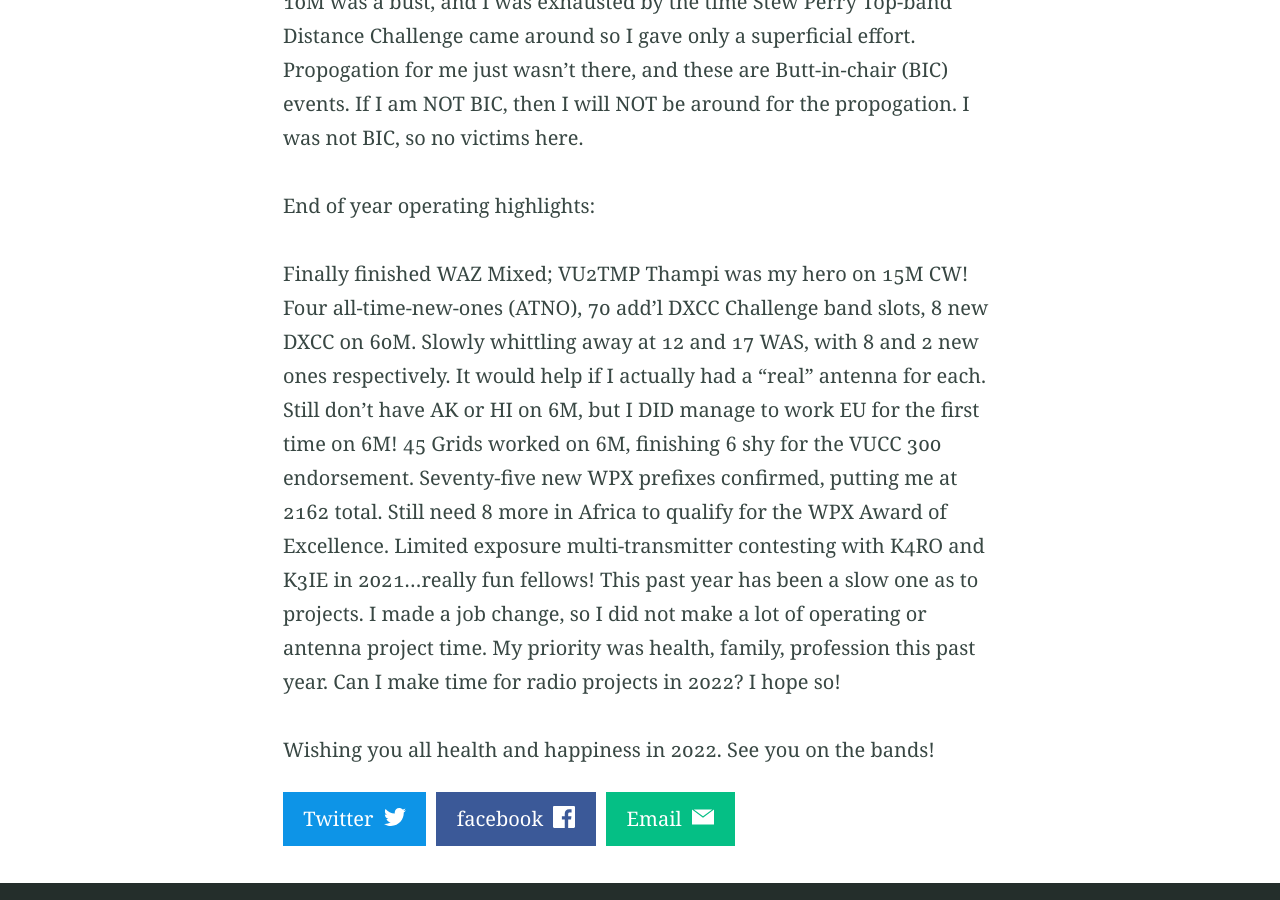
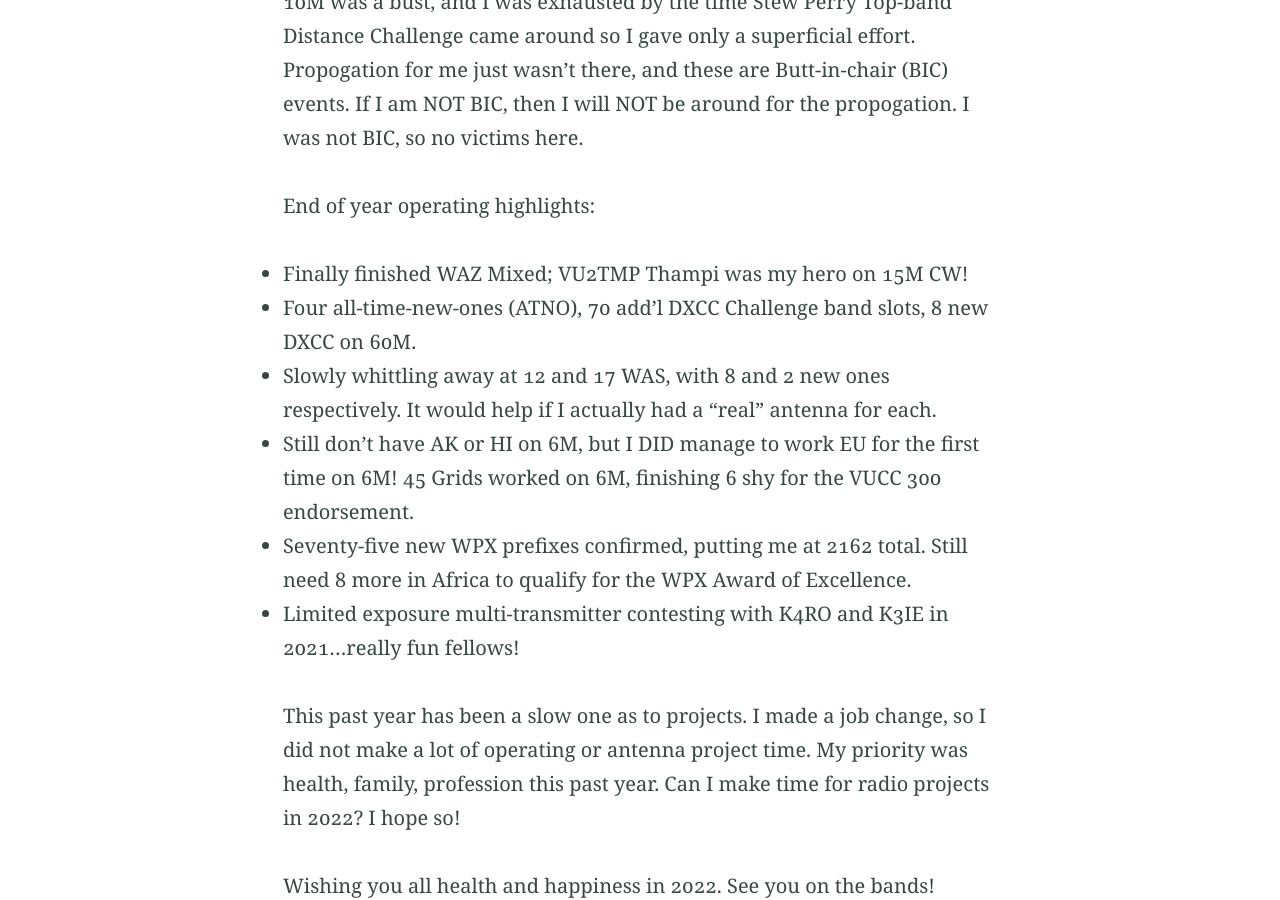
Before and after one commit to WF7T/wf7t.github.io, a Jekyll site: the page built from _posts/2021-12-31-EOY-report.md, in a window 1280 px wide and 900 px high, scrolled down 599 px. Built offline with Jekyll 4.4.1, drawn with Linux system fonts in a browser that asks for light colours.

```diff
--- a/_posts/2021-12-31-EOY-report.md
+++ b/_posts/2021-12-31-EOY-report.md
@@ -9,12 +9,13 @@ Still busy professionally, so I am falling behind on my radio hobby!  ARRL 10M
 
 End of year operating highlights:
 
-Finally finished WAZ Mixed; VU2TMP Thampi was my hero on 15M CW!
-Four all-time-new-ones (ATNO), 70 add'l DXCC Challenge band slots, 8 new DXCC on 60M.
-Slowly whittling away at 12 and 17 WAS, with 8 and 2 new ones respectively. It would help if I actually had a "real" antenna for each.
-Still don't have AK or HI on 6M, but I DID manage to work EU for the first time on 6M! 45 Grids worked on 6M, finishing 6 shy for the VUCC 300 endorsement.
-Seventy-five new WPX prefixes confirmed, putting me at 2162 total. Still need 8 more in Africa to qualify for the WPX Award of Excellence.
-Limited exposure multi-transmitter contesting with K4RO and K3IE in 2021...really fun fellows!
+* Finally finished WAZ Mixed; VU2TMP Thampi was my hero on 15M CW!
+* Four all-time-new-ones (ATNO), 70 add'l DXCC Challenge band slots, 8 new DXCC on 60M.
+* Slowly whittling away at 12 and 17 WAS, with 8 and 2 new ones respectively. It would help if I actually had a "real" antenna for each.
+* Still don't have AK or HI on 6M, but I DID manage to work EU for the first time on 6M! 45 Grids worked on 6M, finishing 6 shy for the VUCC 300 endorsement.
+* Seventy-five new WPX prefixes confirmed, putting me at 2162 total. Still need 8 more in Africa to qualify for the WPX Award of Excellence.
+* Limited exposure multi-transmitter contesting with K4RO and K3IE in 2021...really fun fellows!
+
 This past year has been a slow one as to projects. I made a job change, so I did not make a lot of operating or antenna project time. My priority was health, family, profession this past year. Can I make time for radio projects in 2022? I hope so!
 
 Wishing you all health and happiness in 2022. See you on the bands!
```
